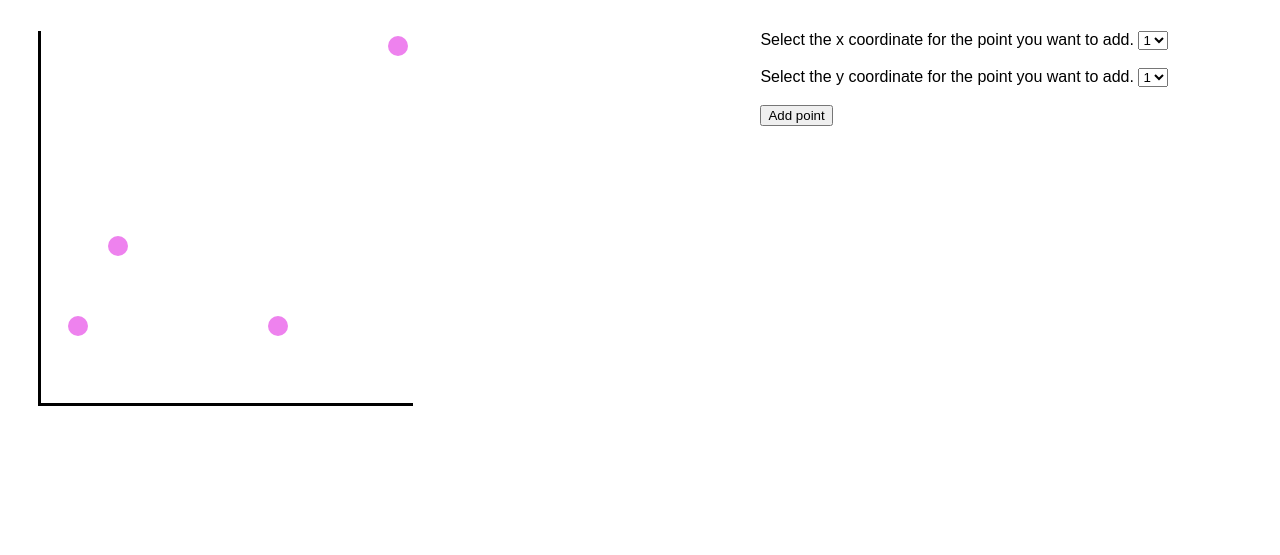
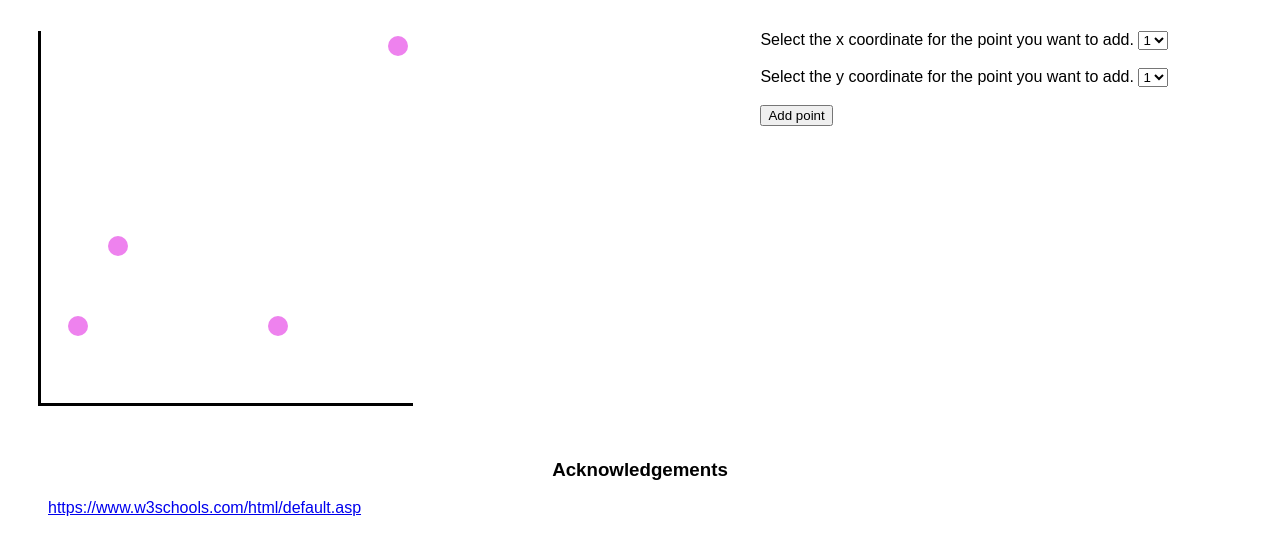
Before and after one commit to DS4200-Sec2-F22/hw-04-sm-rc-vw-1, a plain HTML site: page index.html in a window 1280 px wide. Shown: the part 79-634 px from the top of the page. Drawn offline with nearby package versions, Linux system fonts and the light colour scheme.

Commit message:
acknowledgements added

```diff
--- a/index.html
+++ b/index.html
@@ -67,13 +67,15 @@
             <input type="button" onclick="getPoint()" value="Add point">
             </form>
 
-            <p id="demo"></p>
-            <p id="demo2"></p>
-
-
         </div>
     </div>
 
+    <h3 class="centered_header">Acknowledgements</h3>
+    <div>
+        <ul>
+            <a href="https://www.w3schools.com/html/default.asp" target="_blank"> https://www.w3schools.com/html/default.asp</a>
+        </ul>
+    </div>
 
 
 <script src=main.js></script>
--- a/main.js
+++ b/main.js
@@ -37,9 +37,4 @@ function getPoint() {
     var svg = document.getElementById('frame')
     svg.appendChild(newP);
 
-    //document.getElementById("demo").innerHTML = x_coord.options[x_coord.selectedIndex].text;
-    // document.getElementById("demo2").innerHTML = y_coord.options[y_coord.selectedIndex].text;
-
-    // HOW CAN I MAKE CX AND CY WITH THE ABOVE POINTS
-
 }
```
